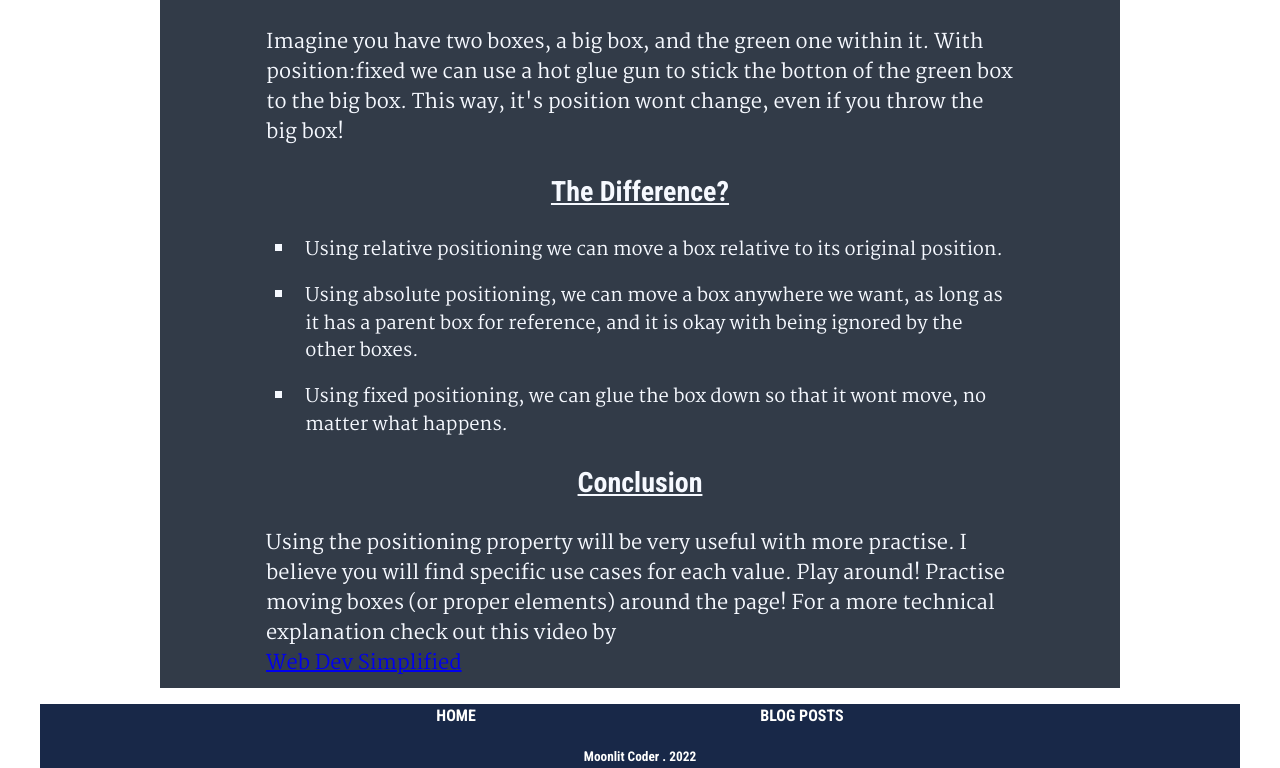
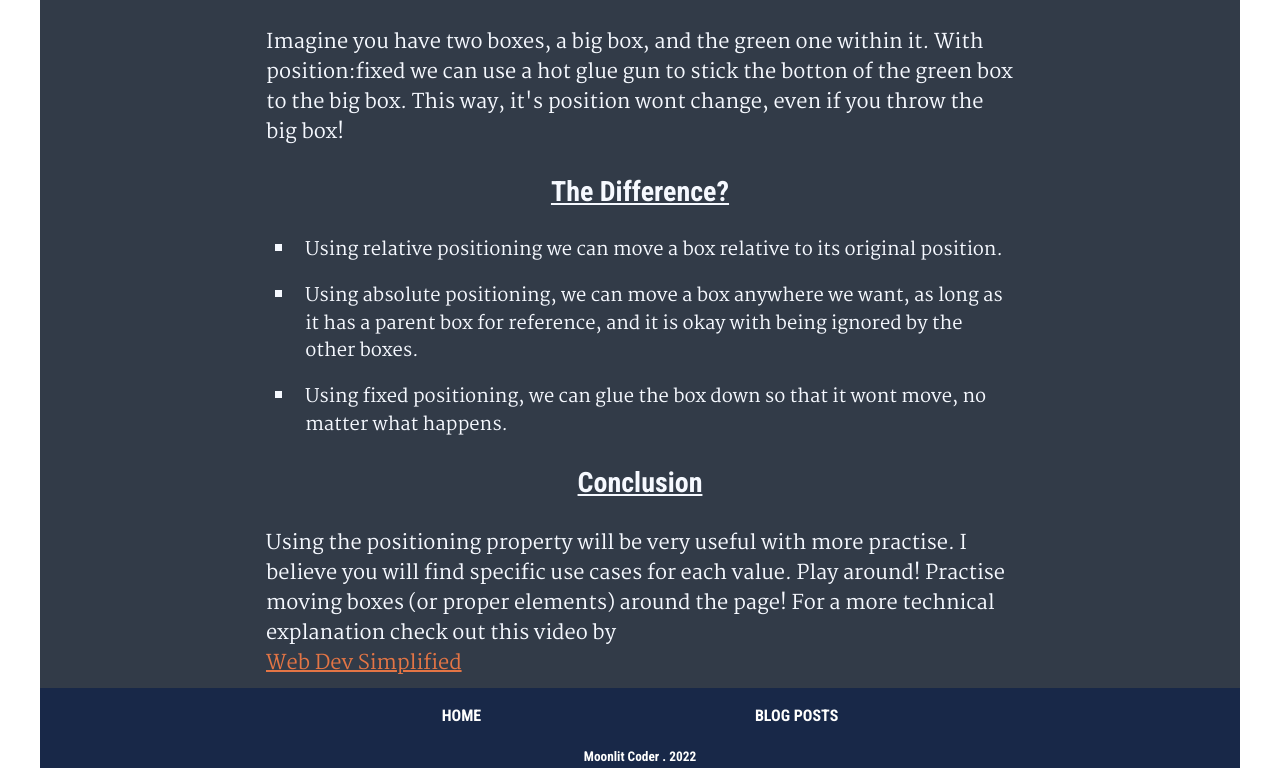
Before and after one commit to trish-tararo-03/trish-tararo-03.github.io, a plain HTML site: page blog/html-css.html in a window 1280 px wide. Shown: the part 2696-3464 px from the top of the page. Drawn offline with nearby package versions, Linux system fonts and the light colour scheme.

Commit message:
changed main/container. footer classes for styling

```diff
--- a/blog/html-css.html
+++ b/blog/html-css.html
@@ -30,7 +30,8 @@
       </div>
     </header>
 
-    <main class="main container row">
+    <main class="main">
+      <div class="container row">
       <h4 class="blog-date">29 June 2022</h4>
       <h1 class="main-title">CSS Positions</h1>
       <img src="/images/target.jpg" alt="target practice" class="image">
@@ -93,15 +94,15 @@
 
       <div class="summary">
         <h2 class="title">Conclusion</h2>
-        <p class="main-text">Using the positioning property will be very useful with more practise. I believe you will find specific use cases for each value. Play around! Practise moving boxes (or proper elements) around the page! For a more technical explanation check out this video by <br><a href="https://youtu.be/jx5jmI0UlXU" target="_blank">Web Dev Simplified</a></p>
+        <p class="main-text">Using the positioning property will be very useful with more practise. I believe you will find specific use cases for each value. Play around! Practise moving boxes (or proper elements) around the page! For a more technical explanation check out this video by <br><a href="https://youtu.be/jx5jmI0UlXU" target="_blank" class="bulletpoint-link js">Web Dev Simplified</a></p>
       </div>
     </section>
-
+      </div>
     </main>
 
     <footer class="footer">
       <div class="container">
-        <ul class="nav-menu">
+        <ul class="footer nav-menu">
           <li class="nav-item">
             <a href="/" class="nav-link">HOME</a>
           </li>
```
Also changed, not shown: blog/emotional-intelligence.html (+4 -2 lines), blog/identity-values.html (+4 -3 lines), blog/javascript-dom.html (+4 -2 lines), blog/learning-plan.html (+4 -2 lines), blog/neuroplasticity.html (+4 -2 lines), blog/problem-solving.html (+4 -2 lines).
